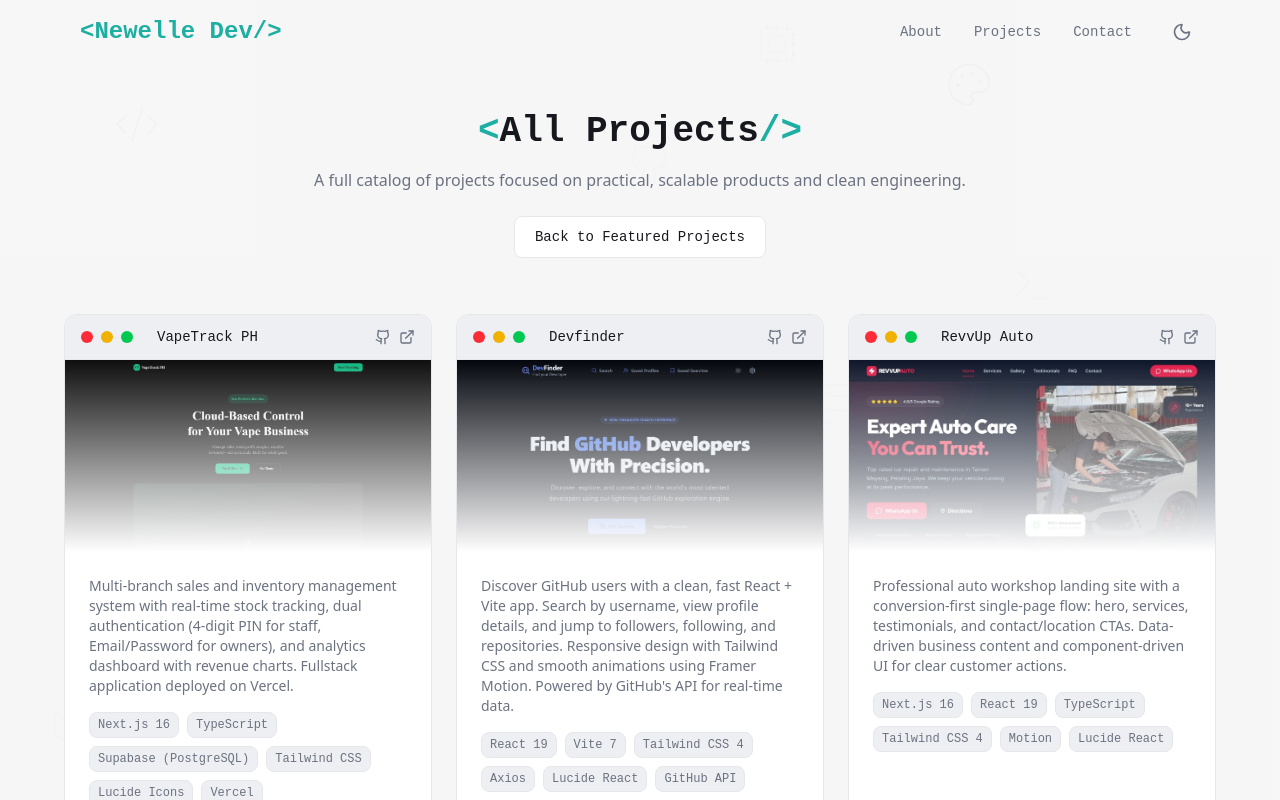
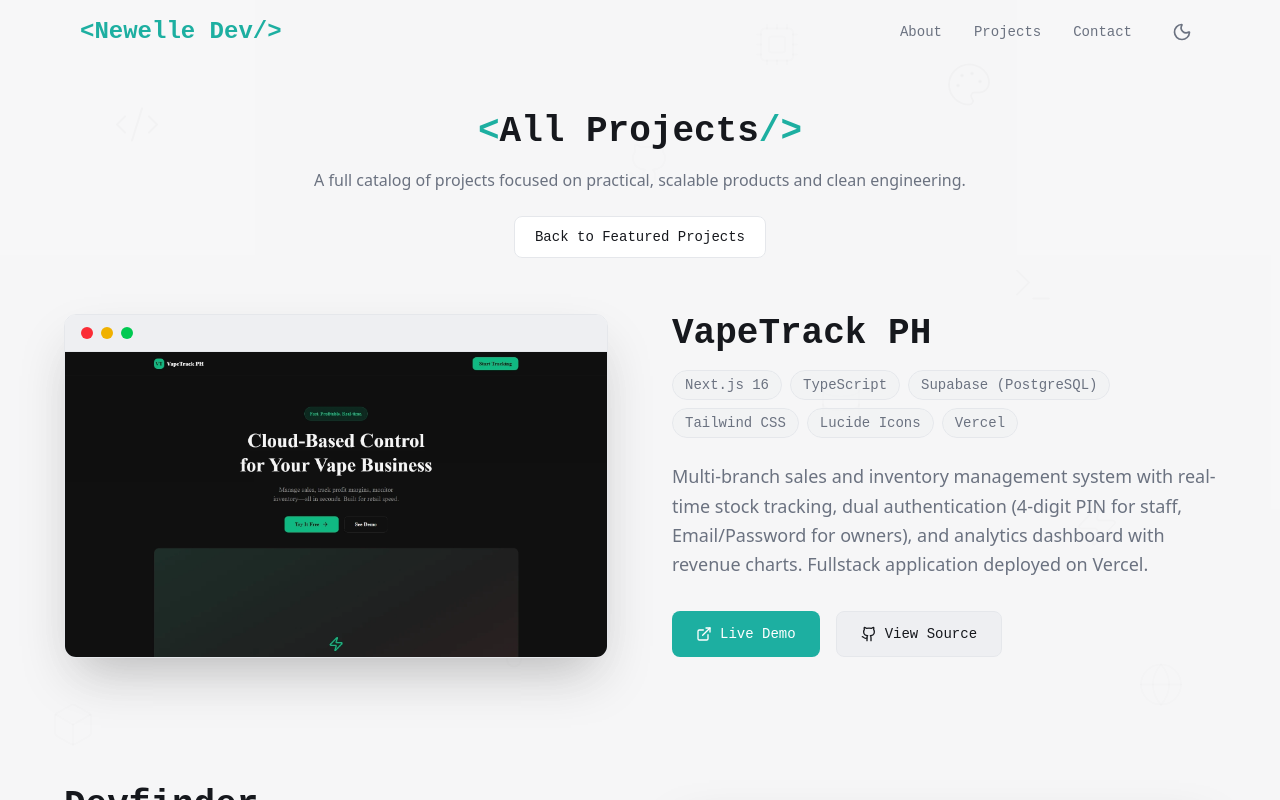
Before and after one commit to 4lecboy/newelle-dev, a Next.js app: page /projects in a window 1280 px wide. Shown: the top 800 px of the page. Built offline with nearby package versions, Linux system fonts and the light colour scheme.

Commit message:
feat(ui): redesign projects page to one project per section
Replaced the projects grid layout with a vertical list featuring the new ProjectFeatureSection component, alternating image and content alignment for a better presentation.

```diff
--- a/app/projects/page.tsx
+++ b/app/projects/page.tsx
@@ -5,7 +5,7 @@ import { motion, useInView } from "framer-motion";
 import { useRef } from "react";
 import FloatingIcons from "@/components/FloatingIcons";
 import Navigation from "@/components/Navigation";
-import ProjectCard from "@/components/ProjectCard";
+import ProjectFeatureSection from "@/components/ProjectFeatureSection";
 import { projects } from "@/lib/projects";
 
 const ProjectsPage = () => {
@@ -46,9 +46,9 @@ const ProjectsPage = () => {
                 </div>
               </motion.div>
 
-              <div className="grid md:grid-cols-2 lg:grid-cols-3 gap-6">
+              <div className="flex flex-col gap-32 pb-16">
                 {projects.map((project, index) => (
-                  <ProjectCard key={project.title} {...project} index={index} />
+                  <ProjectFeatureSection key={project.title} {...project} index={index} />
                 ))}
               </div>
             </div>
--- /dev/null
+++ b/components/ProjectFeatureSection.tsx
@@ -0,0 +1,99 @@
+import { motion } from "framer-motion";
+import { ExternalLink, Github } from "lucide-react";
+import { Project } from "@/types/types";
+
+interface ProjectFeatureSectionProps extends Project {
+  index: number;
+}
+
+export const ProjectFeatureSection = ({
+  title,
+  description,
+  techStack,
+  imageUrl,
+  liveUrl,
+  githubUrl,
+  index,
+}: ProjectFeatureSectionProps) => {
+  const isEven = index % 2 === 0;
+
+  return (
+    <motion.div
+      initial={{ opacity: 0, y: 40 }}
+      whileInView={{ opacity: 1, y: 0 }}
+      viewport={{ once: true, margin: "-100px" }}
+      transition={{ duration: 0.6 }}
+      className={`flex flex-col ${
+        isEven ? "lg:flex-row" : "lg:flex-row-reverse"
+      } gap-8 lg:gap-16 items-center`}
+    >
+      {/* Image section */}
+      <div className="w-full lg:w-1/2">
+        <div className="relative rounded-xl overflow-hidden border border-panel-border bg-panel group shadow-2xl">
+          {/* Window Header */}
+          <div className="flex items-center gap-2 px-4 py-3 bg-secondary border-b border-panel-border">
+            <span className="w-3 h-3 rounded-full bg-red-500" />
+            <span className="w-3 h-3 rounded-full bg-yellow-500" />
+            <span className="w-3 h-3 rounded-full bg-green-500" />
+          </div>
+          <div className="overflow-hidden">
+            <img
+              src={imageUrl}
+              alt={`${title} preview`}
+              className="w-full aspect-video object-cover transition-transform duration-700 group-hover:scale-105"
+            />
+          </div>
+        </div>
+      </div>
+
+      {/* Content Section */}
+      <div className="w-full lg:w-1/2 flex flex-col items-start">
+        <h2 className="text-3xl md:text-4xl font-mono font-bold mb-4">
+          {title}
+        </h2>
+
+        <div className="flex flex-wrap gap-2 mb-6">
+          {techStack.map((tech) => (
+            <span
+              key={tech}
+              className="px-3 py-1 bg-secondary/50 text-sm font-mono text-muted-foreground rounded-full border border-panel-border"
+            >
+              {tech}
+            </span>
+          ))}
+        </div>
+
+        <p className="text-muted-foreground text-lg mb-8 leading-relaxed">
+          {description}
+        </p>
+
+        <div className="flex flex-wrap gap-4">
+          {liveUrl && (
+            <a
+              href={liveUrl}
+              target="_blank"
+              rel="noopener noreferrer"
+              className="inline-flex items-center justify-center gap-2 px-6 py-3 bg-primary text-primary-foreground font-mono text-sm rounded-lg hover:bg-primary/90 transition-colors"
+            >
+              <ExternalLink className="w-4 h-4" />
+              Live Demo
+            </a>
+          )}
+          {githubUrl && (
+            <a
+              href={githubUrl}
+              target="_blank"
+              rel="noopener noreferrer"
+              className="inline-flex items-center justify-center gap-2 px-6 py-3 bg-secondary text-foreground font-mono text-sm rounded-lg border border-panel-border hover:border-primary transition-colors hover:text-primary"
+            >
+              <Github className="w-4 h-4" />
+              View Source
+            </a>
+          )}
+        </div>
+      </div>
+    </motion.div>
+  );
+};
+
+export default ProjectFeatureSection;
```
